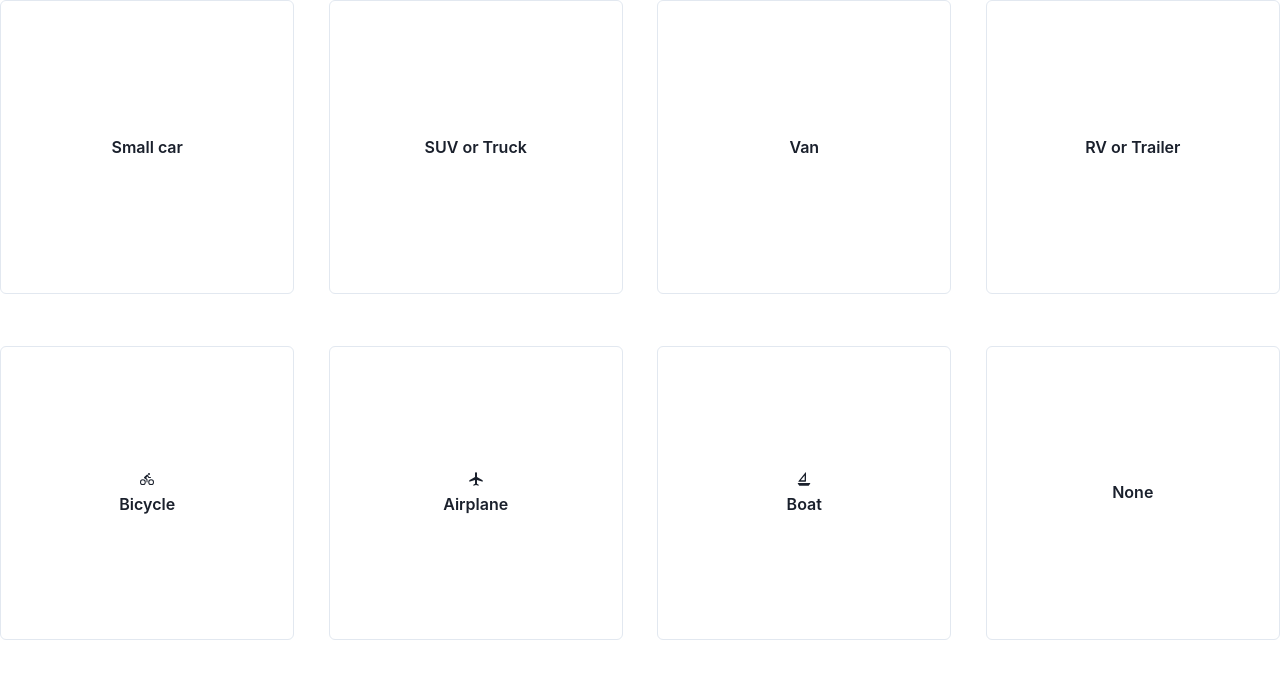
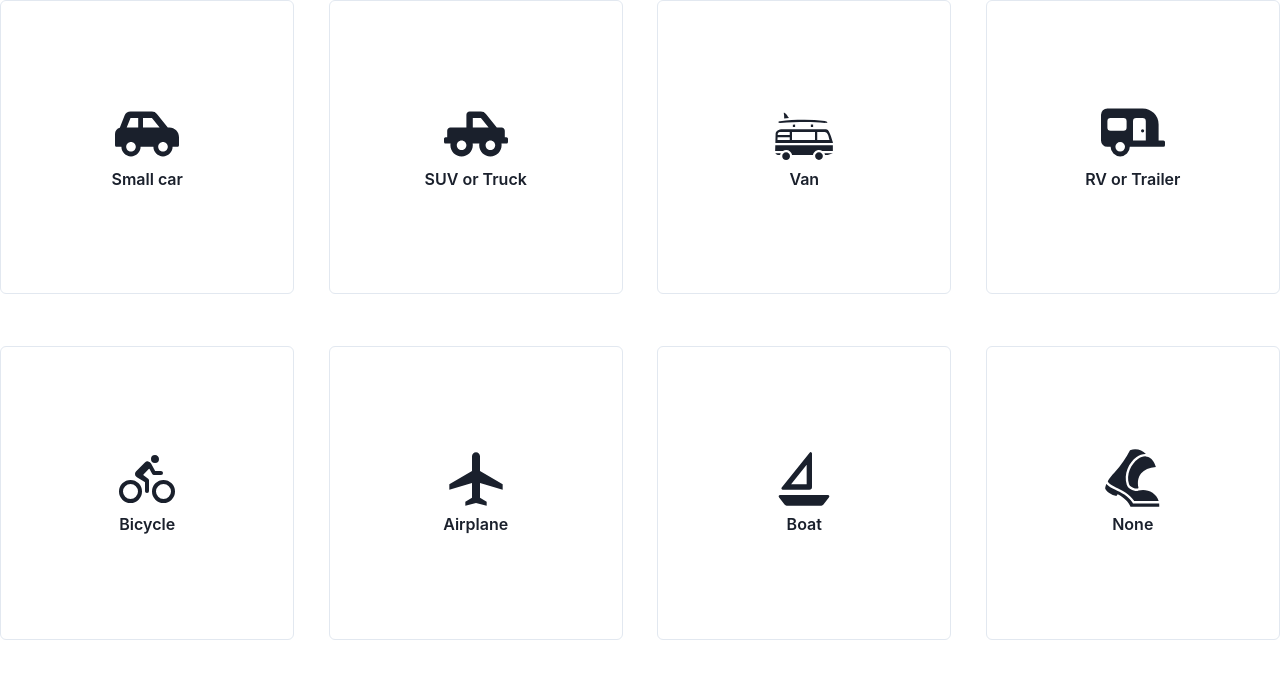
Before and after one commit to benjaminbergstein/nomad-questionaire, a React (Create React App) app: page / in a window 1280 px wide. Shown: the top 678 px of the page. Built offline with nearby package versions, Linux system fonts and the light colour scheme.

Commit message:
Add icons for questions.

```diff
--- a/src/OptionIcon.tsx
+++ b/src/OptionIcon.tsx
@@ -1,12 +1,70 @@
 import React, { FC } from "react";
+import {
+  FaUmbrellaBeach,
+  FaCaravan,
+  FaCarSide,
+  FaTruckPickup,
+  FaMountain,
+  FaDonate,
+  FaWindowMinimize,
+  FaAmazon,
+} from "react-icons/fa";
 import { RiSailboatLine } from "react-icons/ri";
-import { MdAirplanemodeActive } from "react-icons/md";
-import { IoBicycle } from "react-icons/io5";
+import {
+  MdAirplanemodeActive,
+  MdApartment,
+  MdLocationCity,
+} from "react-icons/md";
+import { IoBicycle, IoInfiniteSharp, IoTrashOutline } from "react-icons/io5";
+import { ImCreditCard } from "react-icons/im";
+import {
+  GiCoins,
+  GiMoneyStack,
+  GiSurferVan,
+  GiWalkingBoot,
+  GiBindle,
+  GiCactus,
+  GiSolarSystem,
+  GiWeight,
+} from "react-icons/gi";
+
+import { GoPackage } from "react-icons/go";
+
+import { WiTime1, WiTime6 } from "react-icons/wi";
+
+import { BsStars } from "react-icons/bs";
+import { FiMinimize2 } from "react-icons/fi";
 
 const config = {
   "vehicle.boat": RiSailboatLine,
   "vehicle.airplane": MdAirplanemodeActive,
   "vehicle.bicycle": IoBicycle,
+  "vehicle.trailer": FaCaravan,
+  "vehicle.small-car": FaCarSide,
+  "vehicle.rv-or-trailer": FaCaravan,
+  "vehicle.van": GiSurferVan,
+  "vehicle.suv-or-truck": FaTruckPickup,
+  "vehicle.none": GiWalkingBoot,
+  "budget.dirtbag": GiBindle,
+  "budget.thrifty": GiCoins,
+  "budget.bougie": GiMoneyStack,
+  "budget.normal": ImCreditCard,
+  "terrain.beach": FaUmbrellaBeach,
+  "terrain.desert": GiCactus,
+  "terrain.mountains": FaMountain,
+  "terrain.city": MdLocationCity,
+  "duration.short": WiTime1,
+  "duration.months": WiTime6,
+  "duration.year": GiSolarSystem,
+  "duration.indefinitely": IoInfiniteSharp,
+  "stuff.storage": GoPackage,
+  "stuff.donate": FaDonate,
+  "stuff.junk": IoTrashOutline,
+  "stuff.keep": MdApartment,
+  "belongings.minimalist": FiMinimize2,
+  "belongings.comfort": BsStars,
+  "belongings.style": GiWeight,
+  "belongings.buy-it-all": FaAmazon,
 };
 
 const OptionIcon: FC<{ questionSlug; optionSlug }> = ({
--- a/src/Question.tsx
+++ b/src/Question.tsx
@@ -1,8 +1,8 @@
 import React from "react";
-import { Icon, VStack, Flex, Button, Text } from "@chakra-ui/react";
+import { Box, Icon, VStack, Flex, Button, Text } from "@chakra-ui/react";
 
 import OptionIcon from "./OptionIcon";
-const getSize = (n) => `${100 / n - 2}vw`;
+const getSize = (n: number) => `${100 / n - 2}vw`;
 
 import { QuestionType, AnswerType, OptionType } from "./types";
 
@@ -26,18 +26,18 @@ export default function Question({
             onClick={() => handleClick(key)}
             mb="4vw"
             colorScheme={answer?.answer === key ? "blue" : "gray"}
-            height={[getSize(2), getSize(4)]}
-            width={[getSize(2), getSize(4)]}
+            height={[getSize(2), getSize(2), getSize(4)]}
+            width={[getSize(2), getSize(2), getSize(4)]}
             variant="outline"
           >
             <VStack>
-              <Icon
-                width="30px"
-                height="30px"
-                as={() => (
-                  <OptionIcon questionSlug={question.slug} optionSlug={key} />
-                )}
-              />
+              <Box p={5} transform="scale(4, 4)">
+                <Icon
+                  as={() => (
+                    <OptionIcon questionSlug={question.slug} optionSlug={key} />
+                  )}
+                />
+              </Box>
               <Text
                 style={{ wordWrap: "break-word", whiteSpace: "break-spaces" }}
               >
```
